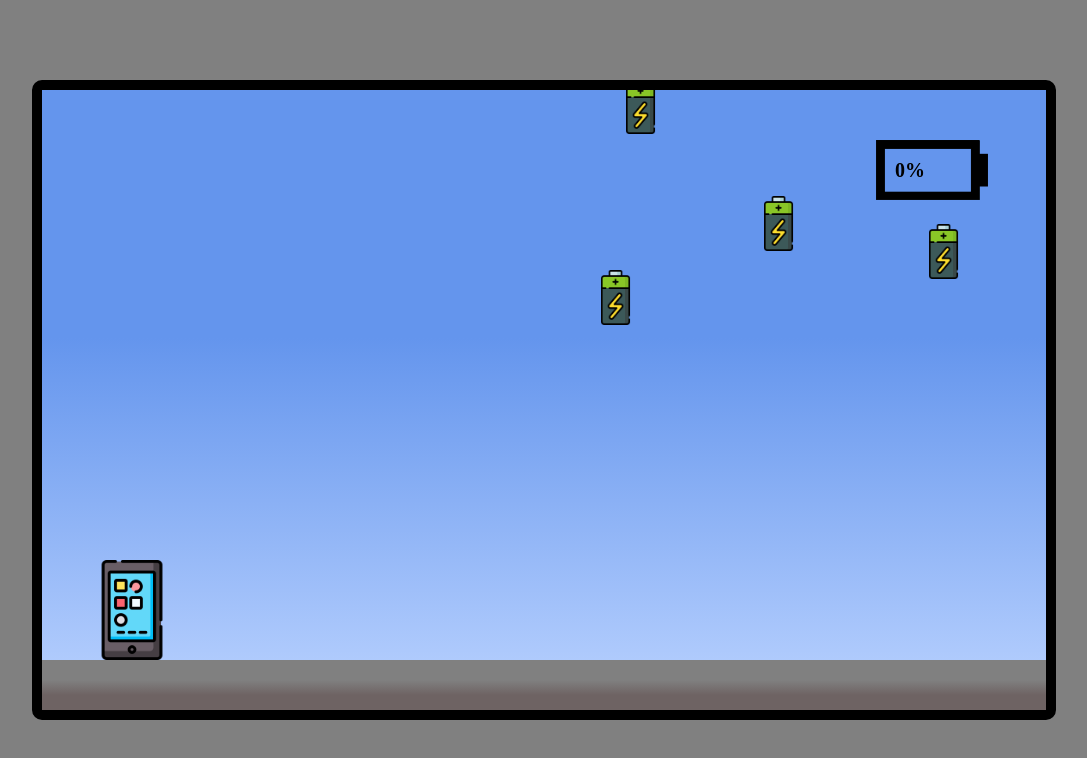
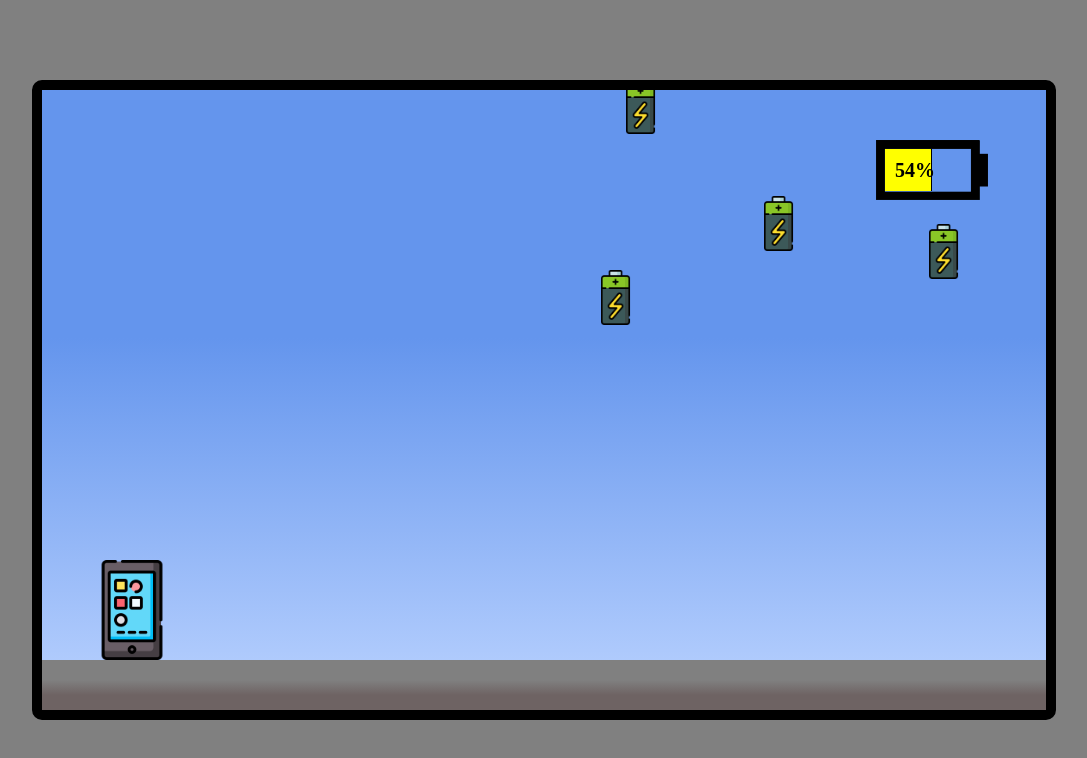
Before and after one commit to AndreLui678/Jogo-Techcell, a plain HTML site: page index.html in a window 1280 px wide. Shown: the whole page, without its empty margins (96-1183 px from the left). Drawn offline with Linux system fonts and the light colour scheme.

Commit message:
Add files via upload

```diff
--- a/app.js
+++ b/app.js
@@ -5,7 +5,7 @@ const bateriaText = document.querySelector('.bateria b')
 const person = document.querySelector('.personagem');
 const img = document.querySelector('.personagem img')
 var porcen
-porcen = 0
+porcen = 70
 
 var terraY = terra.offsetTop + terra.clientHeight
 
@@ -29,8 +29,10 @@ var objSize = 87;
 var alturaTela = tela.clientHeight;
 var larguraTela = tela.clientWidth;
 
-var bateria = 0;
+var bateria = porcen;
 bateriaText.innerHTML = `${bateria}%`;
+
+var abrido = false
 
 // aqui se inicia tudo
 
@@ -126,8 +128,8 @@ function enterFrame() {
    energiaData.ePy = -100;
    energiaData.ePx = Math.random() * (larguraTela - energiaSize);
 
-   bateria = Math.max(bateria - 2, 0);
-   porcen = Math.max(porcen - 2, 0);
+   bateria = Math.max(bateria - 4, 0);
+   porcen = Math.max(porcen - 4, 0);
 
    img.src = 'XoX.png'
    person.classList.add('vibration')
@@ -145,6 +147,19 @@ function enterFrame() {
 
  bateriaText.innerHTML = `${bateria}%`;
  bateriaPorcen.style.width = `${porcen}%`;
+
+ if (bateria === 100 && !abrido) {
+  window.open('https://www.youtube.com/watch?v=xvFZjo5PgG0&ab_channel=Duran')
+  abrido = true
+ }
+
+ if (bateria <= 25) {
+  bateriaPorcen.style.backgroundColor = 'red'
+ } else if (bateria <= 75) {
+  bateriaPorcen.style.backgroundColor = 'yellow'
+ } else if (bateria <= 100) {
+  bateriaPorcen.style.backgroundColor = 'green'
+ }
 }
 
 window.addEventListener('load', iniciar)
--- a/style.css
+++ b/style.css
@@ -30,10 +30,11 @@ body {
 }
 
 .porcentagem {
- background-color: rgba(0, 128, 0, 0.821);
+ /* background-color: rgba(0, 128, 0, 0.877); */
  display: flex;
  align-items: center;
  height: 100%;
+ border-right: solid black 1px;
 }
 
 .tela {
```
